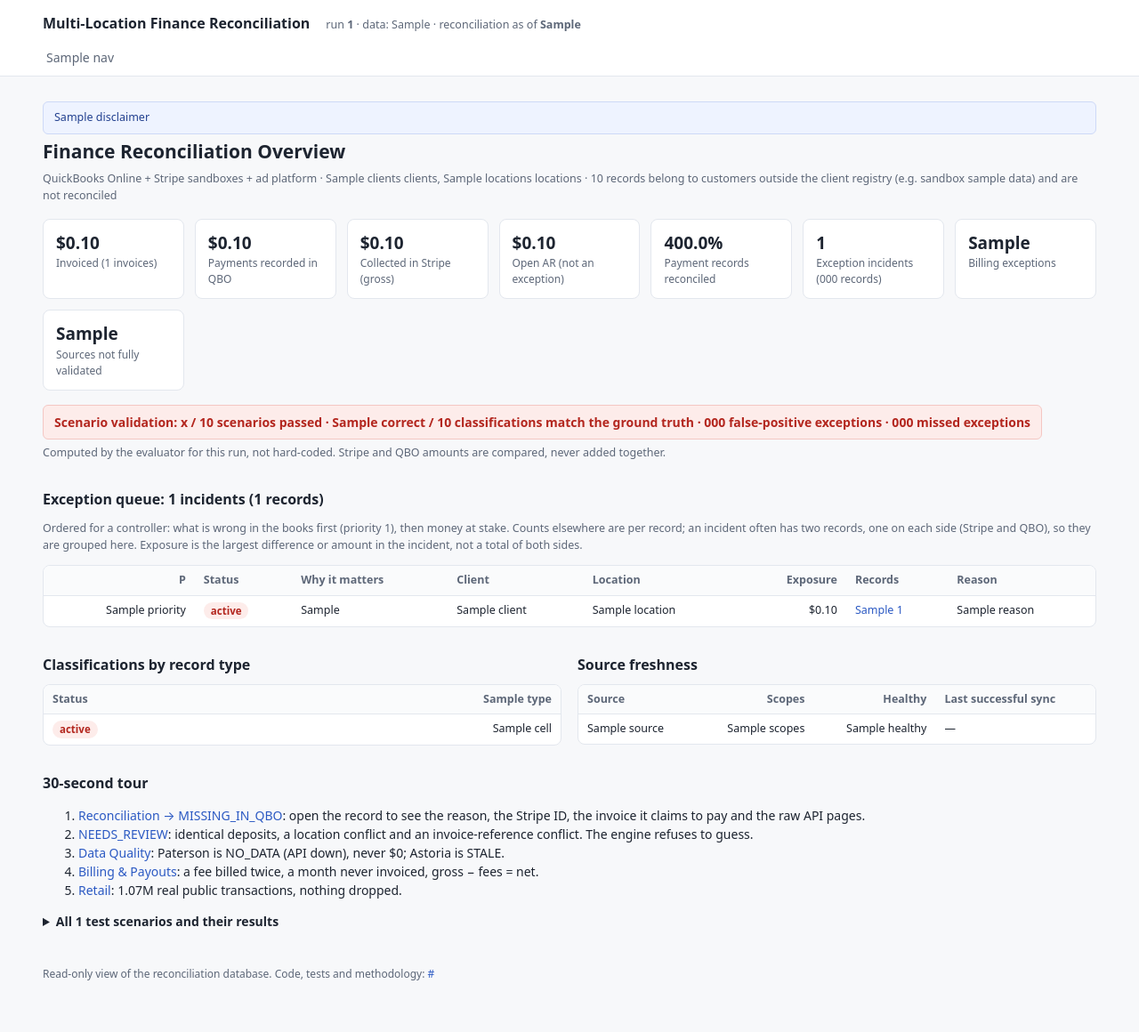
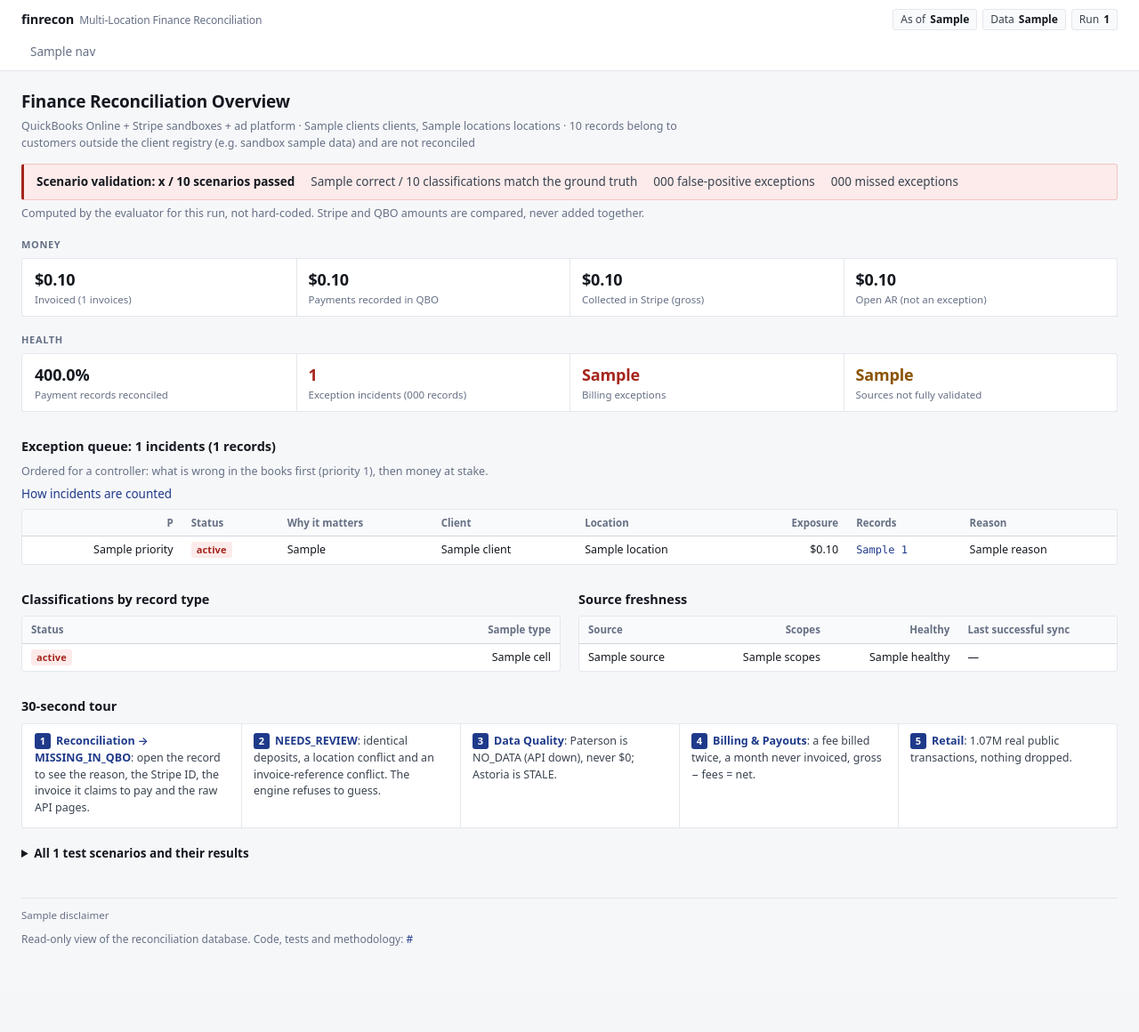
Before and after one commit to jjeong4335/finrecon, a Django app: template webapp/templates/webapp/overview.html in a window 1280 px wide. Shown: the whole page at 89% size. After the commit the page ends 1063 px from the top, so only its background shows below. Run offline with Django 5.2, Linux system fonts and the light colour scheme; the template is opened without the code that fills it: most values are stand-ins (such as "Sample title", 1, 10 or a date in 2020).

Commit message:
Dashboard UI: ledger-tone design system, sticky header with status chips, grouped KPIs, verdict strip, priority bars, sticky table headers, a11y

```diff
--- a/webapp/templates/webapp/architecture.html
+++ b/webapp/templates/webapp/architecture.html
@@ -3,7 +3,7 @@
 {% block head %}<script type="module">import mermaid from "https://cdn.jsdelivr.net/npm/mermaid@11/dist/mermaid.esm.min.mjs"; mermaid.initialize({startOnLoad: true, theme: "neutral"});</script>{% endblock %}
 {% block content %}
 <h1>Architecture & Methodology</h1>
-<div style="background:#fff;border:1px solid #e3e7ee;border-radius:8px;padding:12px"><pre class="mermaid" style="background:#fff;color:#1d2430">
+<div style="background:#fff;border:1px solid var(--line);border-radius:var(--r);padding:12px"><pre class="mermaid" style="background:#fff;color:#14181f">
 flowchart LR
   QBO[QuickBooks Online sandbox] --> ING[Ingestion runner: OAuth, pagination, retry, expected vs received]
   STR[Stripe sandbox] --> ING
--- a/webapp/templates/webapp/base.html
+++ b/webapp/templates/webapp/base.html
@@ -2,45 +2,76 @@
 <html lang="en"><head><meta charset="utf-8"><meta name="viewport" content="width=device-width,initial-scale=1">
 <title>{% block title %}Finance Reconciliation{% endblock %} · finrecon</title>
 <style>
-:root{--ink:#1d2430;--muted:#5d6778;--line:#e3e7ee;--bg:#f7f8fa;--ok:#1f7a4d;--warn:#a86400;--bad:#b3261e;--acc:#2b59c3}
-*{box-sizing:border-box}body{margin:0;font:14px/1.5 system-ui,-apple-system,Segoe UI,Roboto,sans-serif;color:var(--ink);background:var(--bg)}
+/* One system: ledger tone, hairline rules, sharp corners, one accent (navy). No motion beyond colour on hover. */
+:root{--ink:#14181f;--ink2:#3a4350;--muted:#667085;--line:#e4e7ec;--line2:#d0d5dd;--bg:#f6f7f9;--panel:#fff;--head:#f9fafb;
+--acc:#1f3a8a;--acc-bg:#eef2fb;--ok:#1d6b45;--ok-bg:#e8f3ed;--warn:#8a5300;--warn-bg:#fdf3e1;--bad:#a4251c;--bad-bg:#fcebea;--neu:#3a4350;--neu-bg:#eef0f3;
+--r:3px;--mono:ui-monospace,SFMono-Regular,Menlo,Consolas,monospace}
+*{box-sizing:border-box}html{scroll-padding-top:96px}
+body{margin:0;font:13.5px/1.5 system-ui,-apple-system,"Segoe UI",Roboto,sans-serif;color:var(--ink);background:var(--bg);-webkit-font-smoothing:antialiased}
 a{color:var(--acc);text-decoration:none}a:hover{text-decoration:underline}
-header{background:#fff;border-bottom:1px solid var(--line)}
-.top{max-width:1240px;margin:0 auto;padding:14px 28px 0;display:flex;flex-wrap:wrap;align-items:baseline;gap:18px}
-.brand{font-weight:700;font-size:16px;color:var(--ink)}
-nav{display:flex;flex-wrap:wrap;gap:2px;max-width:1240px;margin:8px auto 0;padding:0 22px}
-nav a{padding:8px 10px;color:var(--muted);border-bottom:2px solid transparent;font-weight:500}
+:focus-visible{outline:2px solid var(--acc);outline-offset:2px}
+.skip{position:absolute;left:12px;top:-40px;background:var(--acc);color:#fff;padding:6px 10px;z-index:20}.skip:focus{top:8px}
+header{position:sticky;top:0;z-index:10;background:var(--panel);border-bottom:1px solid var(--line)}
+.top,nav,main{max-width:1280px;margin:0 auto;padding-left:24px;padding-right:24px}
+.top{display:flex;flex-wrap:wrap;align-items:center;justify-content:space-between;gap:8px 16px;padding-top:10px;padding-bottom:6px}
+.brand{font-weight:650;font-size:14.5px;color:var(--ink);letter-spacing:-.01em}.brand:hover{text-decoration:none}
+.brand small{font-weight:500;color:var(--muted);margin-left:6px}
+.chips{display:flex;flex-wrap:wrap;gap:6px}
+.chip{display:inline-flex;gap:5px;align-items:center;border:1px solid var(--line);border-radius:var(--r);padding:2px 8px;font-size:12px;color:var(--ink2);background:var(--head);white-space:nowrap}
+.chip b{color:var(--ink);font-weight:600}
+nav{display:flex;gap:2px;overflow-x:auto;scrollbar-width:none}
+nav a{padding:8px 10px 9px;color:var(--muted);border-bottom:2px solid transparent;font-weight:500;white-space:nowrap}
 nav a.on{color:var(--ink);border-color:var(--acc)}nav a:hover{text-decoration:none;color:var(--ink)}
-main{max-width:1240px;margin:0 auto;padding:18px 28px 56px}
-h1{font-size:21px;margin:4px 0 6px}h2{font-size:16px;margin:30px 0 10px}h3{font-size:14px;margin:18px 0 8px}
-.sub{color:var(--muted);font-size:12.5px}
-.banner{background:#eef3ff;border:1px solid #cdd9f7;color:#22408f;padding:8px 12px;border-radius:6px;font-size:12.5px;margin:10px 0 4px}
-.kpis{display:grid;grid-template-columns:repeat(auto-fit,minmax(150px,1fr));gap:12px;margin:16px 0}
-.kpi{background:#fff;border:1px solid var(--line);border-radius:8px;padding:12px 14px}
-.kpi .v{font-size:19px;font-weight:650;font-variant-numeric:tabular-nums;white-space:nowrap}.kpi .l{color:var(--muted);font-size:12px}
-.wrap{overflow-x:auto;border:1px solid var(--line);border-radius:8px;background:#fff}
-table{width:100%;border-collapse:collapse;font-size:12.5px}
-th,td{text-align:left;padding:7px 10px;border-bottom:1px solid var(--line);vertical-align:top}
-th{background:#fafbfc;font-weight:600;color:var(--muted);white-space:nowrap}tr:last-child td{border-bottom:0}
+main{padding-top:20px;padding-bottom:48px}
+h1{font-size:19px;letter-spacing:-.01em;margin:0 0 4px}h2{font-size:14.5px;margin:28px 0 8px}h3{font-size:13.5px;margin:16px 0 6px}
+p{margin:6px 0}.sub{color:var(--muted);font-size:12.5px;max-width:110ch}
+.banner{color:var(--muted);font-size:11.5px;border-top:1px solid var(--line);padding-top:10px;margin-top:36px}
+.kpis{display:grid;grid-template-columns:repeat(auto-fit,minmax(170px,1fr));gap:0;margin:14px 0;background:var(--panel);border:1px solid var(--line);border-radius:var(--r)}
+.kpi{padding:10px 14px;border-right:1px solid var(--line);border-bottom:1px solid var(--line);margin:0 -1px -1px 0}
+.kpi .v{font-size:18px;font-weight:600;font-variant-numeric:tabular-nums;white-space:nowrap;letter-spacing:-.01em}
+.kpi .l{color:var(--muted);font-size:11.5px}
+.kpi.alert .v{color:var(--bad)}.kpi.caution .v{color:var(--warn)}
+.group{font-size:11px;font-weight:600;letter-spacing:.06em;text-transform:uppercase;color:var(--muted);margin:18px 0 -8px}
+.verdict{display:flex;flex-wrap:wrap;align-items:center;gap:6px 18px;background:var(--ok-bg);border:1px solid #c5e2d1;border-left:3px solid var(--ok);border-radius:var(--r);padding:9px 14px;margin:14px 0 0;font-variant-numeric:tabular-nums}
+.verdict.fail{background:var(--bad-bg);border-color:#f2c4c0;border-left-color:var(--bad)}
+.verdict b{font-weight:650}.verdict span{color:var(--ink2)}
+.wrap{overflow:auto;max-height:72vh;border:1px solid var(--line);border-radius:var(--r);background:var(--panel)}
+table{width:100%;border-collapse:separate;border-spacing:0;font-size:12.5px}
+th,td{text-align:left;padding:6px 10px;border-bottom:1px solid var(--line);vertical-align:top}
+th{position:sticky;top:0;z-index:1;background:var(--head);font-weight:600;color:var(--muted);font-size:11.5px;white-space:nowrap;border-bottom-color:var(--line2)}
+tr:last-child td{border-bottom:0}tbody tr:hover td,tr:hover>td{background:#fafbfd}
 td.n,th.n{text-align:right;font-variant-numeric:tabular-nums;white-space:nowrap}td.nw{white-space:nowrap}
-.pill{display:inline-block;padding:1px 8px;border-radius:999px;font-size:11.5px;font-weight:600;white-space:nowrap}
-.ok{background:#e6f4ec;color:var(--ok)}.neu{background:#eef0f4;color:#3c4656}.warn{background:#fff3e0;color:var(--warn)}.bad{background:#fdecea;color:var(--bad)}
-.badge{display:inline-block;background:#e6f4ec;color:var(--ok);border:1px solid #bfe3cf;padding:8px 12px;border-radius:6px;font-weight:600}
-.badge.fail{background:#fdecea;color:var(--bad);border-color:#f4c7c3}
-.grid2{display:grid;grid-template-columns:1fr 1fr;gap:18px}@media(max-width:900px){.grid2{grid-template-columns:1fr}}
-form.filters{display:flex;flex-wrap:wrap;gap:10px;align-items:end;background:#fff;border:1px solid var(--line);border-radius:8px;padding:12px}
-form.filters label{display:flex;flex-direction:column;font-size:12px;color:var(--muted);gap:3px}
-select,input{font:inherit;padding:5px 7px;border:1px solid #c9d0db;border-radius:5px;background:#fff}
-button{font:inherit;padding:6px 14px;border:0;border-radius:5px;background:var(--acc);color:#fff;cursor:pointer}
-details{margin-top:14px}summary{cursor:pointer;font-weight:600}
-pre{background:#0f1520;color:#d7e0ee;padding:12px;border-radius:6px;overflow:auto;font-size:12px}
-.reason{background:#fff;border:1px solid var(--line);border-left:4px solid var(--acc);border-radius:6px;padding:10px 14px;margin:12px 0}
-footer{color:var(--muted);font-size:12px;margin-top:40px}
+td a{font-family:var(--mono);font-size:12px}
+code,pre{font-family:var(--mono)}
+.pill{display:inline-block;padding:1px 6px;border-radius:var(--r);font-size:11px;font-weight:600;white-space:nowrap;letter-spacing:.01em}
+.ok{background:var(--ok-bg);color:var(--ok)}.neu{background:var(--neu-bg);color:var(--neu)}.warn{background:var(--warn-bg);color:var(--warn)}.bad{background:var(--bad-bg);color:var(--bad)}
+.badge{display:inline-block;background:var(--ok-bg);color:var(--ok);border:1px solid #c5e2d1;padding:6px 10px;border-radius:var(--r);font-weight:600}
+.badge.fail{background:var(--bad-bg);color:var(--bad);border-color:#f2c4c0}
+.grid2{display:grid;grid-template-columns:1fr 1fr;gap:20px}@media(max-width:900px){.grid2{grid-template-columns:1fr}}
+.p1{box-shadow:inset 3px 0 0 var(--bad)}.p2{box-shadow:inset 3px 0 0 var(--warn)}.p3{box-shadow:inset 3px 0 0 var(--line2)}
+form.filters{display:flex;flex-wrap:wrap;gap:8px 10px;align-items:end;background:var(--panel);border:1px solid var(--line);border-radius:var(--r);padding:10px 12px;margin:12px 0}
+form.filters label{display:flex;flex-direction:column;font-size:11.5px;color:var(--muted);gap:3px}
+select,input{font:inherit;font-size:12.5px;padding:5px 7px;border:1px solid var(--line2);border-radius:var(--r);background:#fff;color:var(--ink);min-height:30px}
+button,.btn{font:inherit;font-size:12.5px;font-weight:600;padding:6px 14px;border:1px solid var(--acc);border-radius:var(--r);background:var(--acc);color:#fff;cursor:pointer;min-height:30px}
+.btn.ghost{background:#fff;color:var(--acc)}.btn:hover{text-decoration:none}button:hover{background:#18307a}
+details{margin-top:14px}summary{cursor:pointer;font-weight:600;padding:4px 0}
+pre{background:#0f141c;color:#d7e0ee;padding:12px;border-radius:var(--r);overflow:auto;font-size:12px}
+.reason{background:var(--panel);border:1px solid var(--line);border-left:3px solid var(--acc);border-radius:var(--r);padding:9px 14px;margin:12px 0}
+.tour{display:grid;grid-template-columns:repeat(auto-fit,minmax(210px,1fr));gap:0;border:1px solid var(--line);border-radius:var(--r);background:var(--panel);margin:8px 0;padding:0;list-style:none;counter-reset:t}
+.tour li{counter-increment:t;padding:10px 14px 12px;border-right:1px solid var(--line);border-bottom:1px solid var(--line);margin:0 -1px -1px 0;font-size:12.5px;color:var(--ink2)}
+.tour li::before{content:counter(t);display:inline-block;width:18px;height:18px;line-height:18px;text-align:center;font-size:11px;font-weight:700;color:#fff;background:var(--acc);border-radius:var(--r);margin-right:6px}
+.tour li a{font-weight:600}
+footer{color:var(--muted);font-size:12px;margin-top:10px}
+@media(max-width:600px){.top,nav,main{padding-left:14px;padding-right:14px}.kpi .v{font-size:16px}nav a{padding:10px 9px 11px}
+ select,input,button{min-height:40px}td:first-child,th:first-child{position:sticky;left:0;background:var(--panel)}th:first-child{z-index:2;background:var(--head)}}
+@media(prefers-reduced-motion:reduce){*{transition:none!important;animation:none!important}}
 </style>{% block head %}{% endblock %}</head>
-<body><header><div class="top"><a class="brand" href="{% url 'overview' %}">Multi-Location Finance Reconciliation</a>
-<span class="sub">{% if run %}run <b>{{ run.run_id }}</b> · data: {{ data_source }} · {% endif %}reconciliation as of <b>{{ as_of }}</b></span></div>
+<body><a class="skip" href="#content">Skip to content</a>
+<header><div class="top"><a class="brand" href="{% url 'overview' %}">finrecon<small>Multi-Location Finance Reconciliation</small></a>
+<div class="chips"><span class="chip">As of <b>{{ as_of }}</b></span>{% if run %}<span class="chip">Data <b>{{ data_source }}</b></span><span class="chip">Run <b>{{ run.run_id }}</b></span>{% endif %}</div></div>
 <nav>{% for name, label in nav %}<a href="{% url name %}" class="{% if request.resolver_match.url_name == name %}on{% endif %}">{{ label }}</a>{% endfor %}</nav></header>
-<main><div class="banner">{{ disclaimer }}</div>
+<main id="content">
 {% block content %}{% endblock %}
+<div class="banner">{{ disclaimer }}</div>
 <footer>Read-only view of the reconciliation database. Code, tests and methodology: <a href="{{ github_url }}">{{ github_url }}</a></footer>
 </main></body></html>
--- a/webapp/templates/webapp/overview.html
+++ b/webapp/templates/webapp/overview.html
@@ -3,23 +3,27 @@
 {% block content %}
 <h1>Finance Reconciliation Overview</h1>
 <div class="sub">QuickBooks Online + Stripe sandboxes + ad platform · {{ o.clients }} clients, {{ o.locations }} locations{% if o.out_of_scope_records %} · {{ o.out_of_scope_records }} records belong to customers outside the client registry (e.g. sandbox sample data) and are not reconciled{% endif %}</div>
+{% if ev %}<div class="verdict{% if not ev_ok %} fail{% endif %}"><b>Scenario validation: {{ ev.scenarios_passed }} / {{ ev.scenarios_total }} scenarios passed</b><span>{{ ev.correct }} / {{ ev.items }} classifications match the ground truth</span><span>{{ ev.false_positive_exceptions }} false-positive exceptions</span><span>{{ ev.missed_exceptions }} missed exceptions</span></div>
+<p class="sub">Computed by the evaluator for this run, not hard-coded. Stripe and QBO amounts are compared, never added together.</p>{% endif %}
+<div class="group">Money</div>
 <div class="kpis">
  <div class="kpi"><div class="v">{{ o.invoiced_cents|money }}</div><div class="l">Invoiced ({{ o.invoice_count }} invoices)</div></div>
  <div class="kpi"><div class="v">{{ o.recorded_payments_cents|money }}</div><div class="l">Payments recorded in QBO</div></div>
  <div class="kpi"><div class="v">{{ o.stripe_gross_cents|money }}</div><div class="l">Collected in Stripe (gross)</div></div>
  <div class="kpi"><div class="v">{{ o.open_ar_cents|money }}</div><div class="l">Open AR (not an exception)</div></div>
+ </div>
+<div class="group">Health</div>
+<div class="kpis">
  <div class="kpi"><div class="v">{{ o.match_rate|pct }}</div><div class="l">Payment records reconciled</div></div>
- <div class="kpi"><div class="v">{{ queue.incident_count }}</div><div class="l">Exception incidents ({{ o.exceptions }} records)</div></div>
- <div class="kpi"><div class="v">{{ o.billing_issues }}</div><div class="l">Billing exceptions</div></div>
- <div class="kpi"><div class="v">{{ o.data_issues }}</div><div class="l">Sources not fully validated</div></div>
+ <div class="kpi{% if queue.incident_count %} alert{% endif %}"><div class="v">{{ queue.incident_count }}</div><div class="l">Exception incidents ({{ o.exceptions }} records)</div></div>
+ <div class="kpi{% if o.billing_issues %} alert{% endif %}"><div class="v">{{ o.billing_issues }}</div><div class="l">Billing exceptions</div></div>
+ <div class="kpi{% if o.data_issues %} caution{% endif %}"><div class="v">{{ o.data_issues }}</div><div class="l">Sources not fully validated</div></div>
 </div>
-{% if ev %}<div class="badge{% if not ev_ok %} fail{% endif %}">Scenario validation: {{ ev.scenarios_passed }} / {{ ev.scenarios_total }} scenarios passed · {{ ev.correct }} / {{ ev.items }} classifications match the ground truth · {{ ev.false_positive_exceptions }} false-positive exceptions · {{ ev.missed_exceptions }} missed exceptions</div>
-<div class="sub" style="margin-top:6px">Computed by the evaluator for this run, not hard-coded. Stripe and QBO amounts are compared, never added together.</div>{% endif %}
 
 <h2>Exception queue: {{ queue.incident_count }} incidents ({{ queue.record_count }} records)</h2>
-<p class="sub">Ordered for a controller: what is wrong in the books first (priority 1), then money at stake. Counts elsewhere are per record; an incident often has two records, one on each side (Stripe and QBO), so they are grouped here. Exposure is the largest difference or amount in the incident, not a total of both sides.</p>
-<div class="wrap"><table><tr><th class="n">P</th><th>Status</th><th>Why it matters</th><th>Client</th><th>Location</th><th class="n">Exposure</th><th>Records</th><th>Reason</th></tr>
-{% for i in queue.incidents %}<tr><td class="n">{{ i.priority }}</td><td><span class="pill {{ i.status|pill }}">{{ i.status }}</span></td><td>{{ i.why_it_matters }}</td><td>{{ i.client|default:"—" }}</td><td>{{ i.location|default:"client-level" }}</td><td class="n">{{ i.exposure_cents|money }}</td>
+<p class="sub">Ordered for a controller: what is wrong in the books first (priority 1), then money at stake. <details style="display:inline;margin:0"><summary style="display:inline;font-weight:500;color:var(--acc)">How incidents are counted</summary> Counts elsewhere are per record; an incident often has two records, one on each side (Stripe and QBO), so they are grouped here. Exposure is the largest difference or amount in the incident, not a total of both sides.</details></p>
+<div class="wrap"><table><tr><th class="n" title="Priority: 1 = wrong in the books">P</th><th>Status</th><th>Why it matters</th><th>Client</th><th>Location</th><th class="n">Exposure</th><th>Records</th><th>Reason</th></tr>
+{% for i in queue.incidents %}<tr><td class="n p{{ i.priority }}">{{ i.priority }}</td><td><span class="pill {{ i.status|pill }}">{{ i.status }}</span></td><td>{{ i.why_it_matters }}</td><td>{{ i.client|default:"—" }}</td><td>{{ i.location|default:"client-level" }}</td><td class="n">{{ i.exposure_cents|money }}</td>
 <td class="nw">{% for m in i.records %}<a href="{% url 'record' m.record_type m.record_id %}">{{ m.record_type }} {{ m.source_record_id|truncatechars:18 }}</a>{% if not forloop.last %}<br>{% endif %}{% endfor %}</td><td>{{ i.lead.reason }}</td></tr>
 {% empty %}<tr><td colspan="8">No exceptions.</td></tr>{% endfor %}</table></div>
 
@@ -33,7 +37,7 @@
 </div>
 
 <h2>30-second tour</h2>
-<ol>
+<ol class="tour">
 <li><a href="{% url 'reconciliation' %}?exceptions=1&status=MISSING_IN_QBO">Reconciliation → MISSING_IN_QBO</a>: open the record to see the reason, the Stripe ID, the invoice it claims to pay and the raw API pages.</li>
 <li><a href="{% url 'reconciliation' %}?exceptions=1&status=NEEDS_REVIEW">NEEDS_REVIEW</a>: identical deposits, a location conflict and an invoice-reference conflict. The engine refuses to guess.</li>
 <li><a href="{% url 'data_quality' %}">Data Quality</a>: Paterson is NO_DATA (API down), never $0; Astoria is STALE.</li>
--- a/webapp/templates/webapp/reconciliation.html
+++ b/webapp/templates/webapp/reconciliation.html
@@ -10,7 +10,7 @@
  <label>Record type<select name="record_type"><option value="">All</option>{% for c in record_types %}<option{% if f.record_type == c %} selected{% endif %}>{{ c }}</option>{% endfor %}</select></label>
  <label>From<input type="date" name="date_from" value="{{ f.date_from }}"></label>
  <label>To<input type="date" name="date_to" value="{{ f.date_to }}"></label>
- <button type="submit">Apply</button> <a href="{% url 'reconciliation' %}">Reset</a>
+ <button type="submit">Apply filters</button> <a class="btn ghost" href="{% url 'reconciliation' %}">Reset filters</a>
 </form>
 {% if f.status %}<p class="sub">{{ f.status }}: {% for k, v in status_help.items %}{% if k == f.status %}{{ v }}{% endif %}{% endfor %}</p>{% endif %}
 <p class="sub">{{ rows|length }} of {{ total }} records. Open a source ID to see why it was classified that way.</p>
```
Also changed, not shown: webapp/templates/webapp/retail.html (+7 -7 lines).
